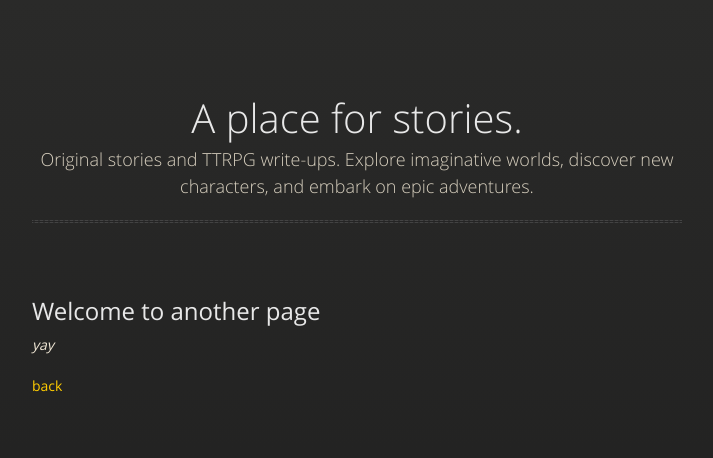
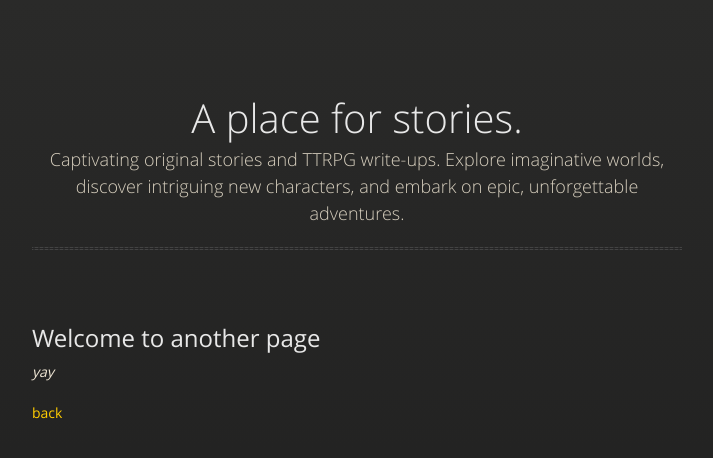
Before and after one commit to jmtrafny/jmtrafny.github.io, a Jekyll site: the page built from another-page.md, in a window 1280 px wide. Shown: the top 458 px of the page, without its empty margins (283-996 px from the left). Built offline with Jekyll 4.4.1, drawn with Linux system fonts in a browser that asks for light colours; our own code applies the rules of GitHub Pages for plain Markdown files.

Commit message:
Update _config.yml

```diff
--- a/_config.yml
+++ b/_config.yml
@@ -1,8 +1,8 @@
 title: A place for stories.
 email: keyboardbandit@gmail.com
 description: >- # this means to ignore newlines until "baseurl:"
-  Original stories and TTRPG write-ups. Explore imaginative worlds,
-  discover new characters, and embark on epic adventures.
+  Captivating original stories and TTRPG write-ups. Explore imaginative worlds,
+  discover intriguing new characters, and embark on epic, unforgettable adventures.
 baseurl: "" # the subpath of your site, e.g. /blog
 url: "" # the base hostname & protocol for your site, e.g. http://example.com
 github_username:  jmtrafny
```
